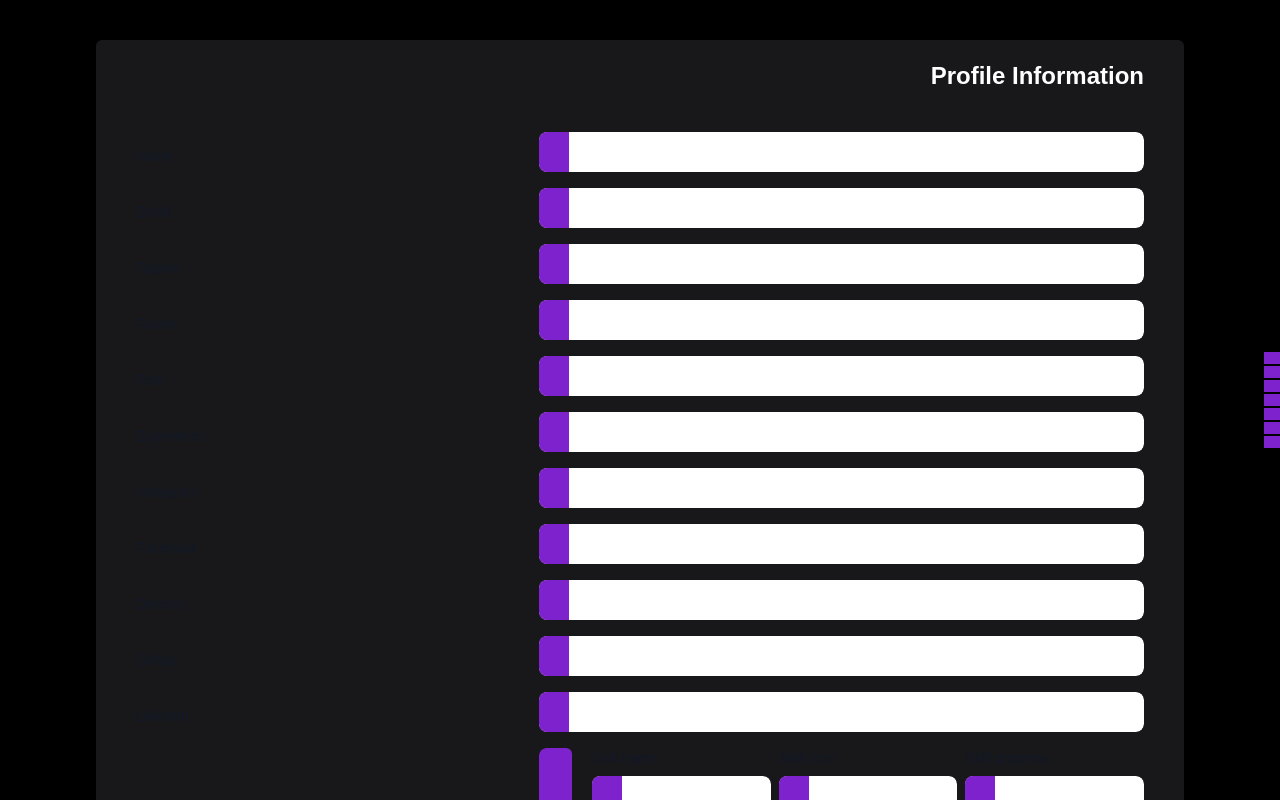
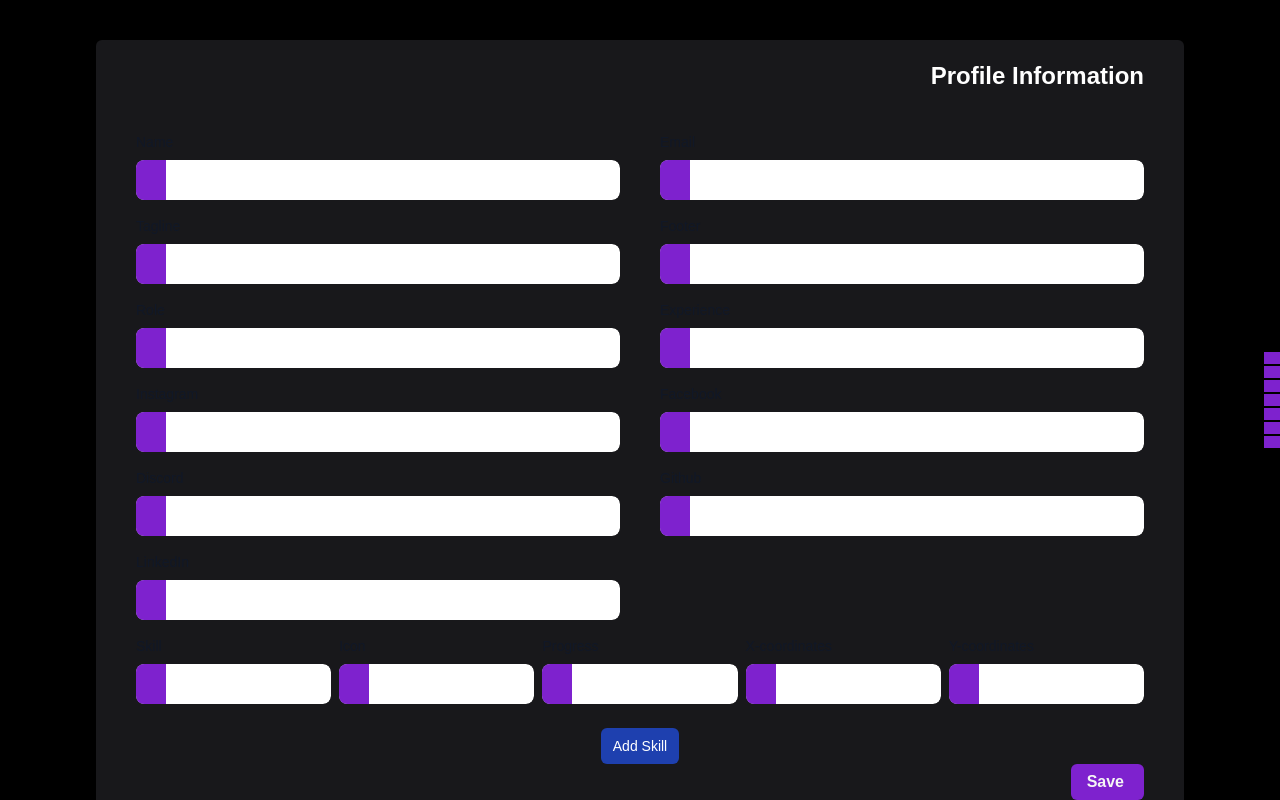
Before and after one commit to RizSensei/portfolio, a Next.js app: page /admin in a window 1280 px wide. Shown: the top 800 px of the page. Built offline with nearby package versions, Linux system fonts and the light colour scheme; no server answers; the database is empty; a web font is replaced by a local one.

Commit message:
skill field updated

```diff
--- a/apiRoutes/services.js
+++ b/apiRoutes/services.js
@@ -3,6 +3,8 @@ import { BASE_URL, ENDPOINTS } from "../apiRoutes/apiRoutes";
 export const getProfileInfo = async () => {
     const response = await fetch(`${BASE_URL}/${ENDPOINTS.PROFILE}`);
     const allData = await response.json();
-    const data = allData.data[0]
+    // console.log(allData);
+    const data = allData.data.length > 0 ? allData.data[0] : [];
+    // console.log(data);
     return data;
 };
--- a/models/profileModel.js
+++ b/models/profileModel.js
@@ -4,48 +4,70 @@ const profileSchema = new Schema(
   {
     name: {
       type: String,
-      required: true,
+      // required: true,
     },
     email: {
       type: String,
-      required: true,
+      // required: true,
     },
     tagLine: {
       type: String,
-      required: true,
+      // required: true,
     },
     footerLine: {
       type: String,
-      required: true,
+      // required: true,
     },
     role: {
       type: String,
-      required: true,
+      // required: true,
     },
     experience: {
-      type: String,
-      required: true,
+      type: Number,
+      // required: true,
     },
     facebook: {
       type: String,
-      required: true,
+      // required: true,
     },
     instagram: {
       type: String,
-      required: true,
+      // required: true,
     },
     discord: {
       type: String,
-      required: true,
+      // required: true,
     },
     github: {
       type: String,
-      required: true,
+      // required: true,
     },
     linkedin: {
       type: String,
-      required: true,
+      // required: true,
     },
+    skill: {
+      skillName:{
+        type: String,
+        // required: true
+      },
+      skillIcon:{
+        type: String,
+        // required: true
+      },
+      skillProgress:{
+        type: Number,
+        // required: true
+      },
+      X:{
+        type: Number,
+        // required: true
+      },
+      Y:{
+        type: Number,
+        // required: true
+      },
+    }
   },
   {
     timestamps: true,
--- a/src/app/admin/components/FormProfile.jsx
+++ b/src/app/admin/components/FormProfile.jsx
@@ -3,7 +3,7 @@ import Button from "@/components/Basic/Button";
 import InputField from "@/components/Basic/InputField";
 import { ProfileContext } from "@/providers/ContextProvider";
 import { useRouter } from "next/navigation";
-import React, { useContext, useReducer } from "react";
+import { useContext, useReducer } from "react";
 import { toast } from "react-toastify";
 
 const FormProfile = () => {
@@ -12,17 +12,24 @@ const FormProfile = () => {
   const router = useRouter();
 
   const initialState = {
-    name: profile?.name || "",
-    email: profile?.email || "",
-    tagLine: profile?.tagLine || "",
-    footerLine: profile?.footerLine || "",
-    role: profile?.role || "",
-    experience: profile?.experience || "",
-    facebook: profile?.facebook || "",
-    instagram: profile?.instagram || "",
-    discord: profile?.discord || "",
-    github: profile?.github || "",
-    linkedin: profile?.linkedin || "",
+    name: "",
+    email: "",
+    tagLine: "",
+    footerLine: "",
+    role: "",
+    experience: "",
+    facebook: "",
+    instagram: "",
+    discord: "",
+    github: "",
+    linkedin: "",
+    skill: [{
+      skillName: "",
+      skillIcon: "",
+      skillProgress: "",
+      X: "",
+      Y: "",
+    }],
   };
 
   const profileReducer = (state, action) => {
@@ -31,7 +38,19 @@ const FormProfile = () => {
         return {
           ...state,
           [action.field]: action.value,
+          skill: state.skill
+            ? {
+                ...state.skill,
+                [action.field]: action.value,
+              }
+            : null,
         };
+
+        case "ADD_SKILL":
+          return{
+            ...state,
+            skill: [...state.skill, action.newSkillField]
+          }
       default:
         return state;
     }
@@ -42,6 +61,19 @@ const FormProfile = () => {
   const handleChange = (e) => {
     const { name, value } = e.target;
     dispatch({ type: "UPDATE_FIELD", field: name, value });
+  };
+
+  const addSkill = () => {
+    console.log("Adding skill");
+    let newSkillField = {
+      skillName: "",
+      skillIcon: "",
+      skillProgress: "",
+      X: "",
+      Y: "",
+    };
+    console.log(state)
+    dispatch({ type: "ADD_SKILL", newSkillField})
   };
 
   const handleSubmit = async (e) => {
@@ -58,7 +90,9 @@ const FormProfile = () => {
       discord,
       github,
       linkedin,
-    } = profile;
+      skill: { skillName, skillIcon, skillProgress, X, Y },
+    } = state;
+    console.log(state);
 
     try {
       const res = await fetch("http://localhost:3000/api/profile", {
@@ -78,6 +112,13 @@ const FormProfile = () => {
           discord,
           github,
           linkedin,
+          skill: {
+            skillName,
+            skillIcon,
+            skillProgress,
+            X,
+            Y,
+          },
         }),
       });
       if (res.ok) {
@@ -87,7 +128,6 @@ const FormProfile = () => {
         throw new Error("Failed to create profile");
       }
     } catch (error) {
-      console.log(error);
       toast.error(error);
     }
   };
@@ -95,20 +135,25 @@ const FormProfile = () => {
   return (
     <form onSubmit={handleSubmit} className="flex flex-col">
       <h1 className="text-end text-2xl mb-10">Profile Information</h1>
+      <div className="grid grid-cols-2 w-full gap-x-10">
         <InputField
+          structure={false}
+          inputWidth={false}
           label="Name"
           type="text"
           name="name"
           icon="mingcute:user-2-fill"
-        value={profile?.name}
+          value={state?.name}
           onChange={handleChange}
         />
         <InputField
+          structure={false}
+          inputWidth={false}
           label="Email"
           type="email"
           name="email"
           icon="dashicons:email-alt"
-        value={profile?.email}
+          value={state?.email}
           onChange={handleChange}
         />
         <InputField
@@ -116,7 +161,7 @@ const FormProfile = () => {
           type="text"
           name="tagLine"
           icon="mdi:tag"
-        value={profile?.tagLine}
+          value={state?.tagLine}
           onChange={handleChange}
         />
         <InputField
@@ -124,7 +169,7 @@ const FormProfile = () => {
           type="text"
           name="footerLine"
           icon="fluent:document-footer-20-filled"
-        value={profile?.footerLine}
+          value={state?.footerLine}
           onChange={handleChange}
         />
         <InputField
@@ -132,15 +177,15 @@ const FormProfile = () => {
           type="text"
           name="role"
           icon="carbon:user-role"
-        value={profile?.role}
+          value={state?.role}
           onChange={handleChange}
         />
         <InputField
           label="Experience"
-        type="integer"
+          type="number"
           name="experience"
           icon="solar:explicit-bold"
-        value={profile?.experience}
+          value={state?.experience}
           onChange={handleChange}
         />
         <InputField
@@ -148,7 +193,7 @@ const FormProfile = () => {
           type="text"
           name="instagram"
           icon="mdi:instagram"
-        value={profile?.instagram}
+          value={state?.instagram}
           onChange={handleChange}
         />
         <InputField
@@ -156,7 +201,7 @@ const FormProfile = () => {
           type="text"
           name="facebook"
           icon="uil:facebook"
-        value={profile?.facebook}
+          value={state?.facebook}
           onChange={handleChange}
         />
         <InputField
@@ -164,7 +209,7 @@ const FormProfile = () => {
           type="text"
           name="discord"
           icon="ic:baseline-discord"
-        value={profile?.discord}
+          value={state?.discord}
           onChange={handleChange}
         />
         <InputField
@@ -172,7 +217,7 @@ const FormProfile = () => {
           type="text"
           name="github"
           icon="bi:github"
-        value={profile?.github}
+          value={state?.github}
           onChange={handleChange}
         />
         <InputField
@@ -180,78 +225,80 @@ const FormProfile = () => {
           type="text"
           name="linkedin"
           icon="mdi:linkedin"
-        value={profile?.linkedin}
+          value={state?.linkedin}
           onChange={handleChange}
         />
-      <div className="font-medium flex flex-col lg:flex-row h-full lg:justify-between lg:items-center lg:gap-5">
-        <label
-          htmlFor="input-group"
-          className="block mb-2 text-sm font-medium text-gray-900 dark:text-white"
+      </div>
+
+      <div className="font-medium flex flex-col-reverse w-full h-full gap-0">
+        <div className="flex gap-2 items-center justify-center">
+          <button
+            type="button"
+            className="bg-blue-800 text-sm px-3 py-2 rounded-md"
+            onClick={() => addSkill()}
           >
-          Skills
-        </label>
-        <div className="relative mb-4 w-full lg:w-3/5 rounded-lg overflow-hidden flex gap-5">
-          <input
-            type="button"
-            value="1"
-            className="bg-darkPurple w-max px-3 py-1 rounded-md"
-          />
-          <div className="w-full grid grid-cols-3 gap-x-2">
+            Add Skill
+          </button>
+        </div>
+
+        <div className="relative  mb-2 w-full rounded-lg overflow-hidden flex gap-5">
+          <div className="w-full grid grid-cols-5 gap-x-2">
             <InputField
               structure={false}
               inputWidth={false}
-              label="Skill name"
+              label="Skill"
               type="text"
-              name="skill-name"
+              name="skillName"
               icon="ic:round-drive-file-rename-outline"
-              // value={profile?.linkedin}
-              // onChange={handleChange}
+              value={state.skill.skillName}
+              onChange={handleChange}
             />
             <InputField
               structure={false}
               inputWidth={false}
-              label="Skill icon"
+              label="Icon"
               type="text"
-              name="skill-icon"
+              name="skillIcon"
               icon="tdesign:file-icon"
-              // value={profile?.linkedin}
-              // onChange={handleChange}
+              value={state.skill.skillIcon}
+              onChange={handleChange}
             />
             <InputField
               structure={false}
               inputWidth={false}
-              label="Skill progress"
-              type="text"
-              name="skill-progress"
+              label="Progress"
+              type="number"
+              name="skillProgress"
               icon="carbon:in-progress"
-              // value={profile?.linkedin}
-              // onChange={handleChange}
+              value={state.skill.skillProgress}
+              onChange={handleChange}
             />
             <InputField
               structure={false}
               inputWidth={false}
               label="X-coordinates"
               type="number"
-              name="X-coordinates"
+              name="X"
               icon="iconoir:x-coordinate"
-              // value={profile?.linkedin}
-              // onChange={handleChange}
+              value={state.skill.X}
+              onChange={handleChange}
             />
             <InputField
               structure={false}
               inputWidth={false}
               label="Y-coordinates"
               type="number"
-              name="Y-coordinates"
+              name="Y"
               icon="iconoir:y-coordinate"
-              // value={profile?.linkedin}
-              // onChange={handleChange}
+              value={state.skill.Y}
+              onChange={handleChange}
             />
-            <button
+            {/* <button
+              type="button"
               className="bg-red-500 w-max px-3 py-2 rounded-md h-max flex flex-col items-center justify-center"
             >
               <iconify-icon icon="material-symbols:delete"></iconify-icon>
-          </button>
+            </button> */}
           </div>
         </div>
       </div>
--- a/src/app/api/profile/route.js
+++ b/src/app/api/profile/route.js
@@ -2,12 +2,45 @@ import { NextResponse } from "next/server";
 import connectDB from "../../../../database/mongodb";
 import Profile from "../../../../models/profileModel";
 
-export async function POST(request){
-    const {name, email, tagLine, footerLine, role, experience, facebook, instagram, discord, github, linkedin } = await request.json();
-    await connectDB();
-    await Profile.create({ name, email, tagLine, footerLine, role, experience, facebook, instagram, discord, github, linkedin });
-    return NextResponse.json({ message: "Profile Created" }, {status: 201});
+export async function POST(request) {
+  const {
+    name,
+    email,
+    tagLine,
+    footerLine,
+    role,
+    experience,
+    facebook,
+    instagram,
+    discord,
+    github,
+    linkedin,
+    skill : { skillName, skillIcon, skillProgress, X, Y},
+  } = await request.json();
+  await connectDB();
+  await Profile.create({
+    name,
+    email,
+    tagLine,
+    footerLine,
+    role,
+    experience,
+    facebook,
+    instagram,
+    discord,
+    github,
+    linkedin,
+    skill: {
+      skillName,
+      skillIcon,
+      skillProgress,
+      X,
+      Y,
+    },
+  });
+  return NextResponse.json({ message: "Profile Created" }, { status: 201 });
 }
+
 
 export async function GET(request){
     await connectDB();
--- a/src/components/Basic/InputField.jsx
+++ b/src/components/Basic/InputField.jsx
@@ -1,21 +1,37 @@
-"use client"
+"use client";
 import React from "react";
+import Button from "./Button";
 
-const InputField = ({ value, label, icon, name, type, onChange, structure=true, inputWidth=true }) => {
-
-  const struct = structure ? "flex flex-col lg:flex-row lg:gap-5 lg:justify-between lg:items-center" : "flex flex-col";
+const InputField = ({
+  value,
+  label,
+  icon,
+  name,
+  type,
+  onChange,
+  structure = false,
+  inputWidth = false,
+}) => {
+  const struct = structure
+    ? "flex flex-col lg:flex-row lg:gap-5 lg:justify-between lg:items-center"
+    : "flex flex-col";
 
   const inpWidth = inputWidth ? "lg:w-3/5" : "";
 
   return (
     <div className={`font-medium ${struct} h-full w-full`}>
-      <label
-        htmlFor="input-group"
-        className="block mb-2 text-sm font-medium text-gray-900 dark:text-white"
+      <div className="flex flex-col gap-2">
+        <label
+          htmlFor="input-group"
+          className="block mb-2 text-sm font-medium text-gray-900 dark:text-white"
+        >
+          {label}
+        </label>
+      </div>
+
+      <div
+        className={`${inpWidth} relative mb-4 w-full rounded-lg overflow-hidden`}
       >
-        {label}
-      </label>
-      <div className={`${inpWidth} relative mb-4 w-full rounded-lg overflow-hidden`}>
         <div className="absolute inset-y-0 start-0 flex items-center ps-3.5 pointer-events-none bg-darkPurple">
           <div className="pr-4 flex flex-col items-center justify-center">
             <iconify-icon icon={icon} height="20px" width="20px"></iconify-icon>
--- a/src/providers/ContextProvider.jsx
+++ b/src/providers/ContextProvider.jsx
@@ -11,7 +11,7 @@ const ContextProvider = ({ children }) => {
     queryKey: ["profile"],
     queryFn: () => getProfileInfo(),
   });
-  console.log(profile)
+  // console.log(profile)
 
   return <ProfileContext.Provider value={{ profile }}>{children}</ProfileContext.Provider>;
 };
```
Also changed, not shown: src/components/Basic/Button.jsx (+5 -2 lines). Lines whose indentation alone changed are shown as unchanged.
